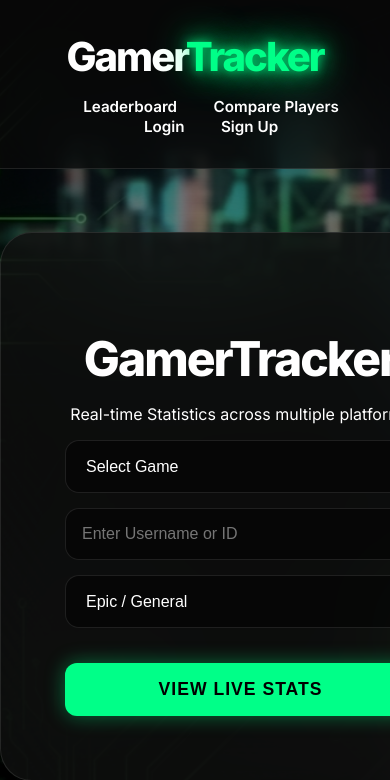
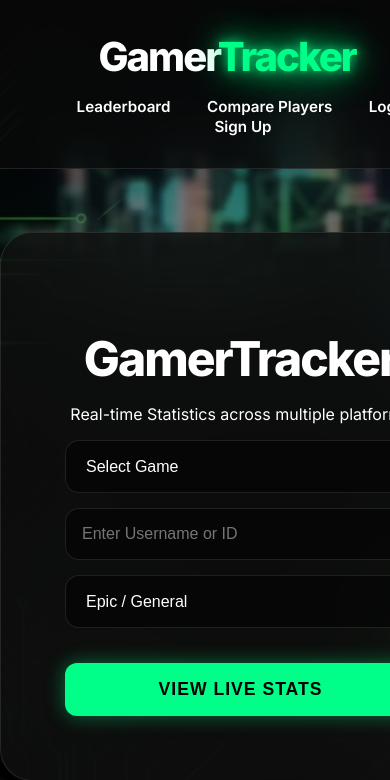
Before and after one commit to AleemKhokhar/FYP, a Django app: page / in a window 390 px wide; the page is wider, and only the part inside the window is pictured. Shown: the top 780 px of that part. Run offline with Django 5.2, Linux system fonts and the light colour scheme.

Commit message:
symmetrical v2?

```diff
--- a/core/templates/core/home.html
+++ b/core/templates/core/home.html
@@ -11,10 +11,13 @@
         @media (max-width: 768px) {
             .nav-container {
                 flex-direction: column;
+                align-items: center;
                 gap: 15px;
                 text-align: center;
+                width: 100%;
             }
             .nav-links {
+                width: 100%;
                 flex-wrap: wrap;
                 justify-content: center;
                 gap: 10px;
--- a/core/templates/core/results.html
+++ b/core/templates/core/results.html
@@ -66,10 +66,13 @@
         @media (max-width: 768px) {
             .nav-container {
                 flex-direction: column;
+                align-items: center;
                 gap: 15px;
                 text-align: center;
+                width: 100%;
             }
             .nav-links {
+                width: 100%;
                 flex-wrap: wrap;
                 justify-content: center;
                 gap: 10px;
```
